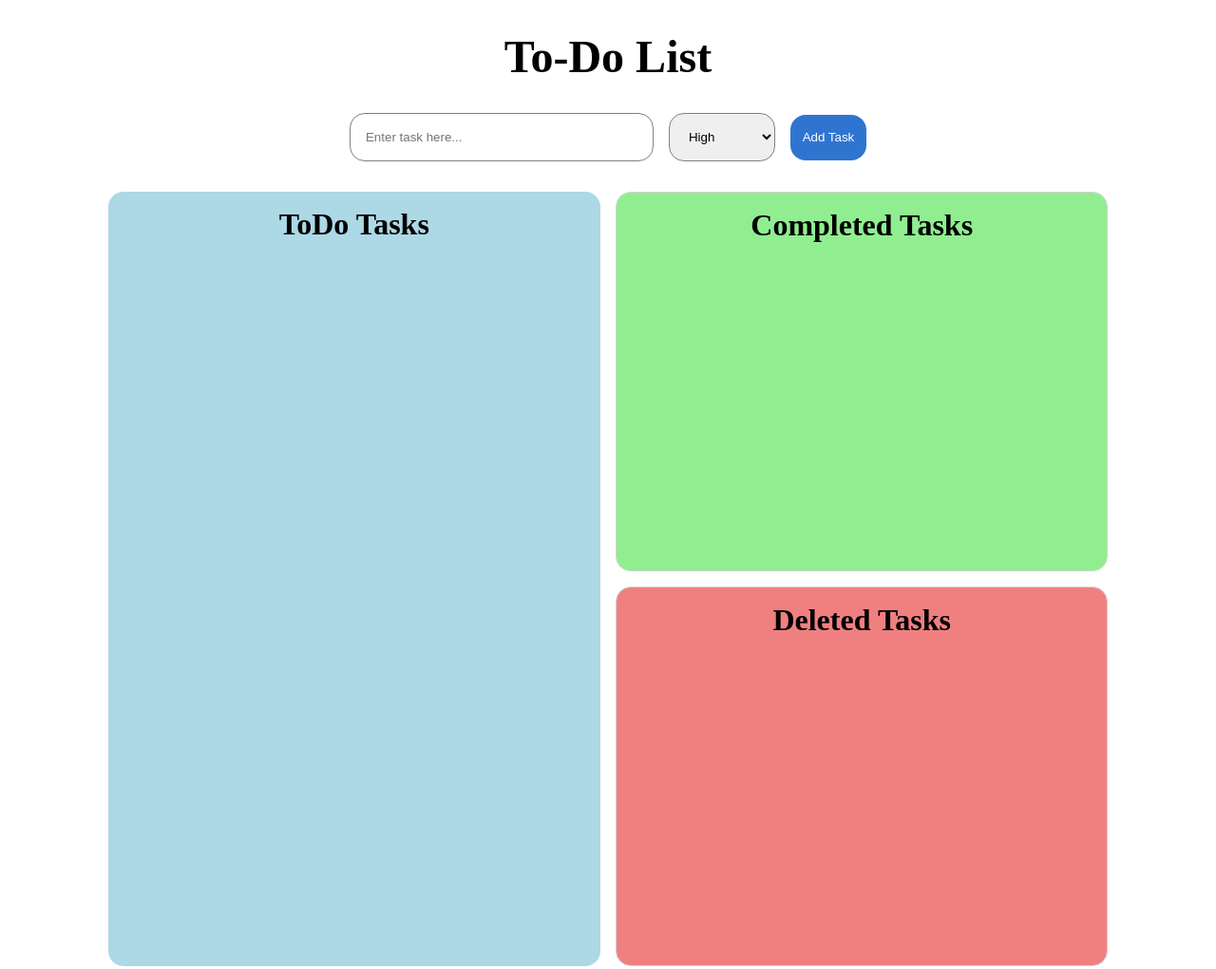
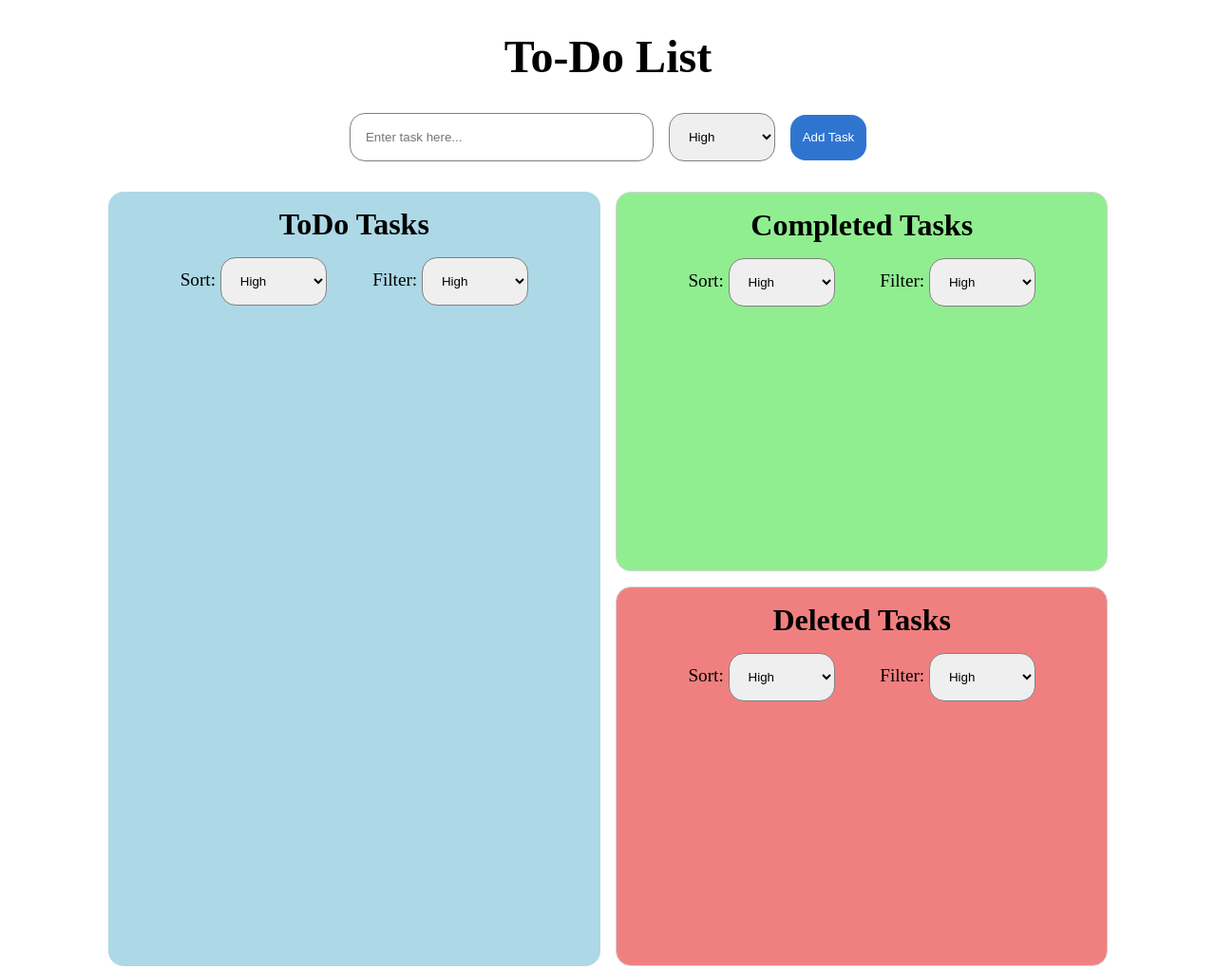
Before and after one commit to MuKuSh11/JS---ToDo, a plain HTML site: page index.html in a window 1280 px wide. Shown: the whole page at 95% size. Drawn offline with Linux system fonts and the light colour scheme.

Commit message:
Animation and Sort/Filter dropdown

```diff
--- a/index.html
+++ b/index.html
@@ -19,6 +19,20 @@
             <div class="lists-container">
                 <div class="tasks-list-container">
                     <h2>ToDo Tasks</h2>
+                    <div class="list-actions-container">
+                        <div class="sorting-container">
+                            <label for="sort-priority">Sort:
+                                <select name="sort-priority" class="sort-priority-select">
+                                </select>
+                            </label>
+                        </div>
+                        <div class="filter-container">
+                            <label for="filter-priority">Filter:
+                                <select name="filter-priority" class="filter-priority-select">
+                                </select>
+                            </label>
+                        </div>
+                    </div>
                     <div class="todo-list-container">
                         <!-- new tasks here -->
                         <!-- <div class="task high">
@@ -38,6 +52,20 @@
                 <div class="additional-list-container">
                     <div class="completed-tasks">
                         <h2>Completed Tasks</h2>
+                        <div class="list-actions-container">
+                            <div class="sorting-container">
+                                <label for="sort-priority">Sort:
+                                    <select name="sort-priority" class="sort-priority-select">
+                                    </select>
+                                </label>
+                            </div>
+                            <div class="filter-container">
+                                <label for="filter-priority">Filter:
+                                    <select name="filter-priority" class="filter-priority-select">
+                                    </select>
+                                </label>
+                            </div>
+                        </div>
                         <div class="completed-tasks-list-container">
                             <!-- completed tasks here -->
                             <!-- <div class="task high">
@@ -56,6 +84,20 @@
                     </div>
                     <div class="deleted-tasks">
                         <h2>Deleted Tasks</h2>
+                        <div class="list-actions-container">
+                            <div class="sorting-container">
+                                <label for="sort-priority">Sort:
+                                    <select name="sort-priority" class="sort-priority-select">
+                                    </select>
+                                </label>
+                            </div>
+                            <div class="filter-container">
+                                <label for="filter-priority">Filter:
+                                    <select name="filter-priority" class="filter-priority-select">
+                                    </select>
+                                </label>
+                            </div>
+                        </div>
                         <div class="deleted-tasks-list-container">
                             <!-- deleted tasks here -->
                             <!-- <div class="task high">
--- a/index.js
+++ b/index.js
@@ -4,6 +4,9 @@ const taskPrioritySelect = document.getElementById("task-priority-select");
 const todoTasksContainer = document.querySelector(".todo-list-container");
 const completedTasksContainer = document.querySelector(".completed-tasks-list-container");
 const deletedTasksContainer = document.querySelector(".deleted-tasks-list-container");
+
+const sortPrioritySelect = document.querySelectorAll(".sort-priority-select");
+const filterPrioritySelect = document.querySelectorAll(".filter-priority-select");
 
 const priorities = [ "High", "Medium", "Low"];
 
@@ -69,6 +72,26 @@ function initializePriorityOptionsList() {
 }
 initializePriorityOptionsList();
 
+function initializeFilterAndSort() {
+    for( let i=0 ; i<sortPrioritySelect.length ; i++ ) {
+        priorities.forEach((priority) => {
+            const option = document.createElement("option");
+            option.value = priority;
+            option.innerText = priority;
+            sortPrioritySelect[i].appendChild(option);
+        })
+    }
+    for( let i=0 ; i<filterPrioritySelect.length ; i++ ) {
+        priorities.forEach((priority) => {
+            const option = document.createElement("option");
+            option.value = priority;
+            option.innerText = priority;
+            filterPrioritySelect[i].appendChild(option);
+        })
+    }
+}
+initializeFilterAndSort();
+
 
 addBtn.addEventListener("click", () => {
     const taskValue = taskInput.value.trim();
@@ -88,15 +111,24 @@ function completeDeleteEventHandler(e) {
     const clickedItem = e.target;
     if( clickedItem.classList.contains("task-delete-button") ) {
         const targetTask = clickedItem.parentElement.parentElement;
-        targetTask.remove();
+        targetTask.classList.add("removing");
+        setTimeout(() => {
+            targetTask.remove();
+        }, );
         processDeletion(targetTask);
     } else if( clickedItem.classList.contains("task-complete-button") ) {
         const targetTask = clickedItem.parentElement.parentElement;
-        targetTask.remove();
+        targetTask.classList.add("removing");
+        setTimeout(() => {
+            targetTask.remove();
+        }, 10);
         processCompletion(targetTask);
     } else if( clickedItem.classList.contains("task-undo-button") ) {
         const targetTask = clickedItem.parentElement.parentElement;
-        targetTask.remove();
+        targetTask.classList.add("removing");
+        setTimeout(() => {
+            targetTask.remove();
+        }, 10);
         processUndo(targetTask);
     }
 }
@@ -138,8 +170,11 @@ function addTaskToList(container, task) {
             </div>
         `;
     }
-
+    taskDiv.classList.add("fade-in");
     container.appendChild(taskDiv);
+    setTimeout(() => {
+        taskDiv.classList.add('appending'); // Trigger the fade-in
+    }, 10);
 }
 
 // handle completion of tasks
--- a/styles.css
+++ b/styles.css
@@ -121,6 +121,24 @@ h2 {
     gap: 1rem;
 }
 
+.list-actions-container {
+    width: 80%;
+    display: flex;
+    justify-content: space-around;
+}
+
+.list-actions-container label {
+    font-size: 1.2rem;
+}
+
+.sort-priority-select, .filter-priority-select {
+    border: 1px solid grey;
+    outline: none;
+    width: 7rem;
+    border-radius: 1rem;
+    padding: 1rem;
+}
+
 .completed-tasks, .deleted-tasks {
     width: 100%;
     height: 25rem;
@@ -197,9 +215,29 @@ h2 {
 }
 
 .medium {
-    background-color: rgb(245, 202, 123);
+    background-color: rgb(255, 228, 179);
 }
 
 .low {
     background-color: rgb(252, 252, 178);
 }
+
+/* Fade-out animation */
+.fade-out {
+    opacity: 1;
+    transition: opacity 0.3s ease-out;
+}
+
+.fade-out.removing {
+    opacity: 0;
+}
+
+/* Fade-in animation */
+.fade-in {
+    opacity: 0;
+    transition: opacity 0.3s ease-in;
+}
+
+.fade-in.appending {
+    opacity: 1;
+}
```
